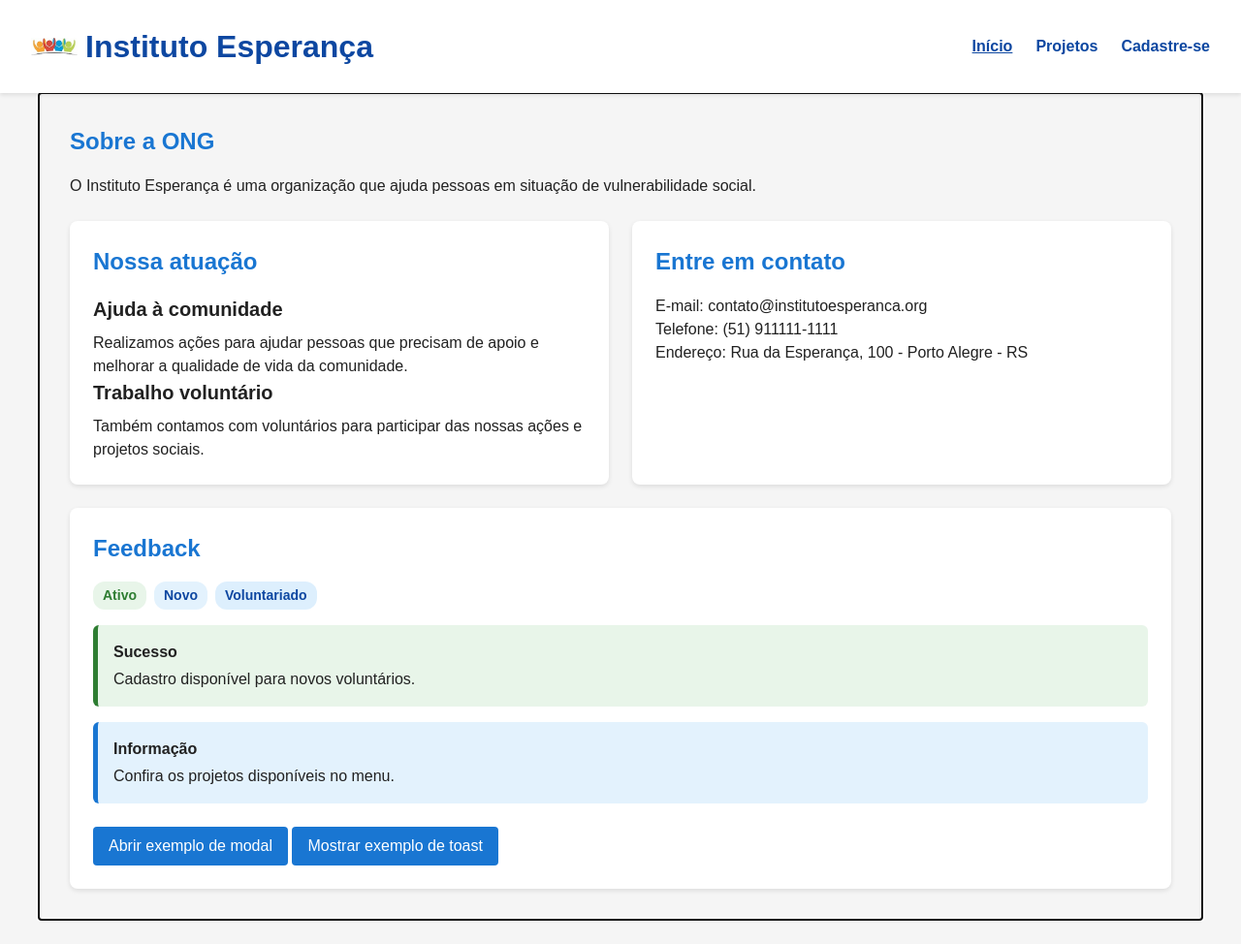
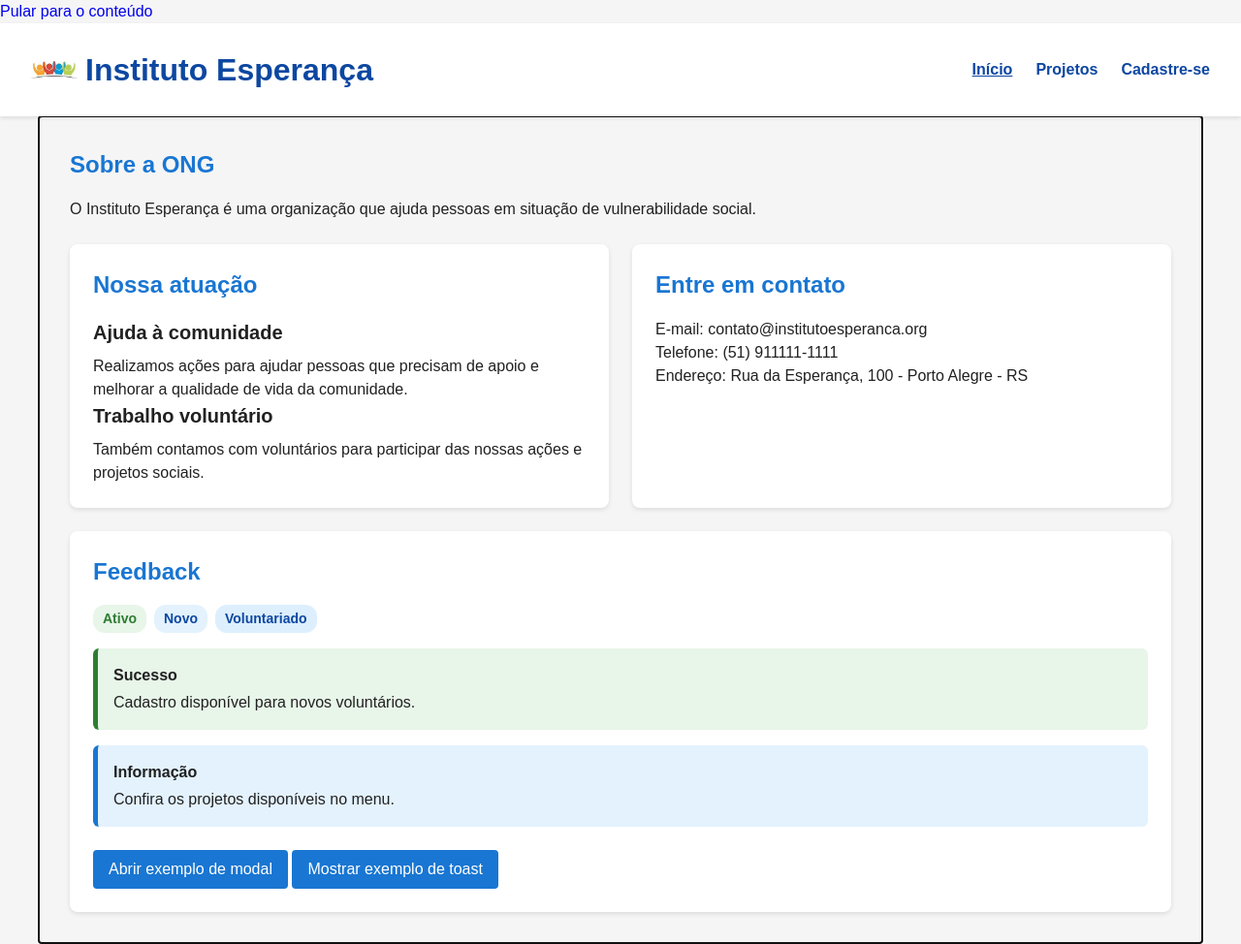
Before and after one commit to Yorshcyt/projeto, a plain HTML site: page html/index.html in a window 1280 px wide. Shown: the top 974 px of the page at 97% size. Drawn offline with Linux system fonts and the light colour scheme.

Commit message:
feat: adiciona link para pular ao conteúdo

```diff
--- a/html/index.html
+++ b/html/index.html
@@ -7,6 +7,10 @@
     <title>Instituto Esperança</title>
     <link rel="stylesheet" href="../css/style.css">
 </head>
+
+<a class="pular-conteudo" href="#conteudo">
+    Pular para o conteúdo
+</a>
 
 <body>
 
```
